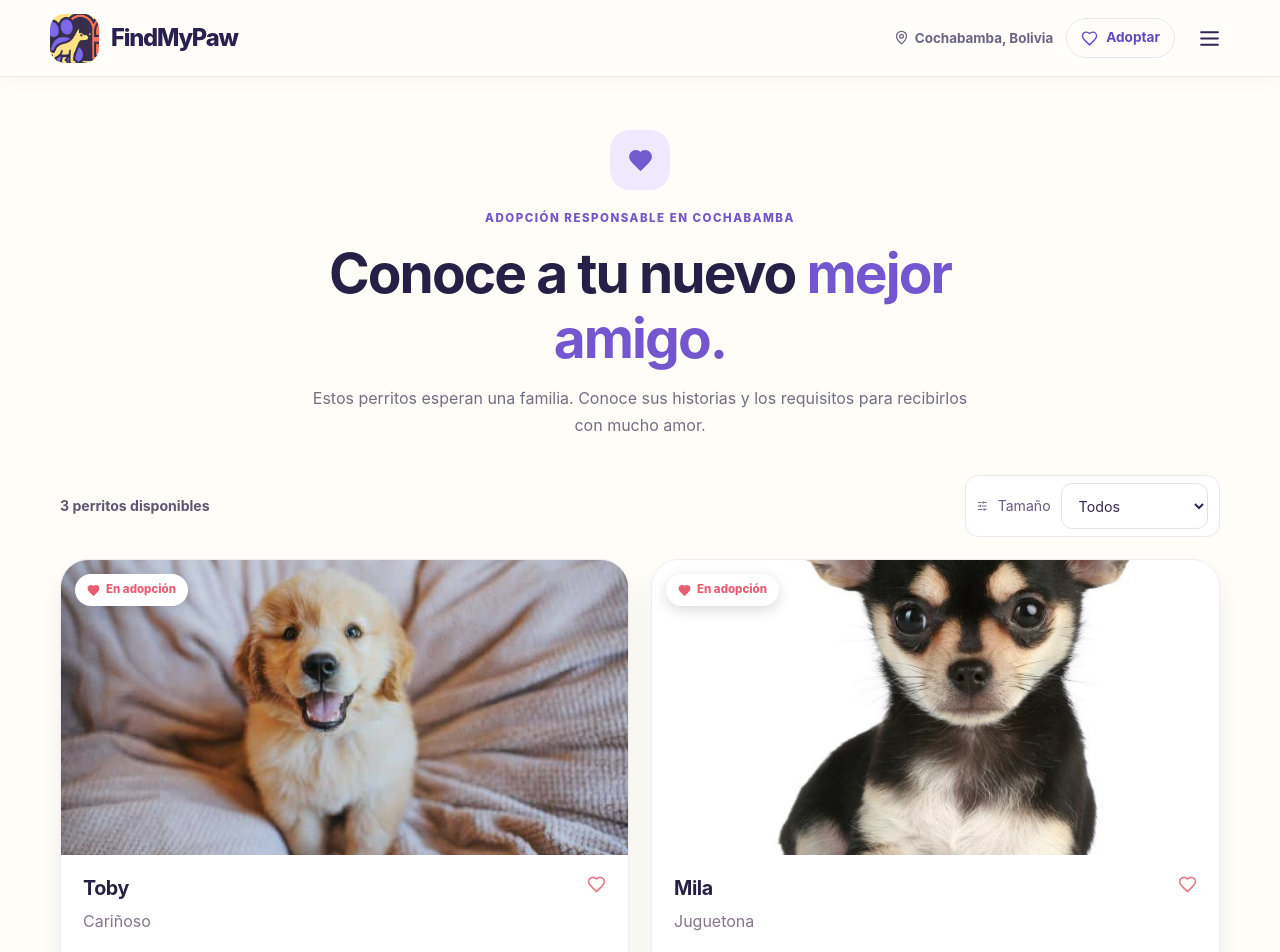
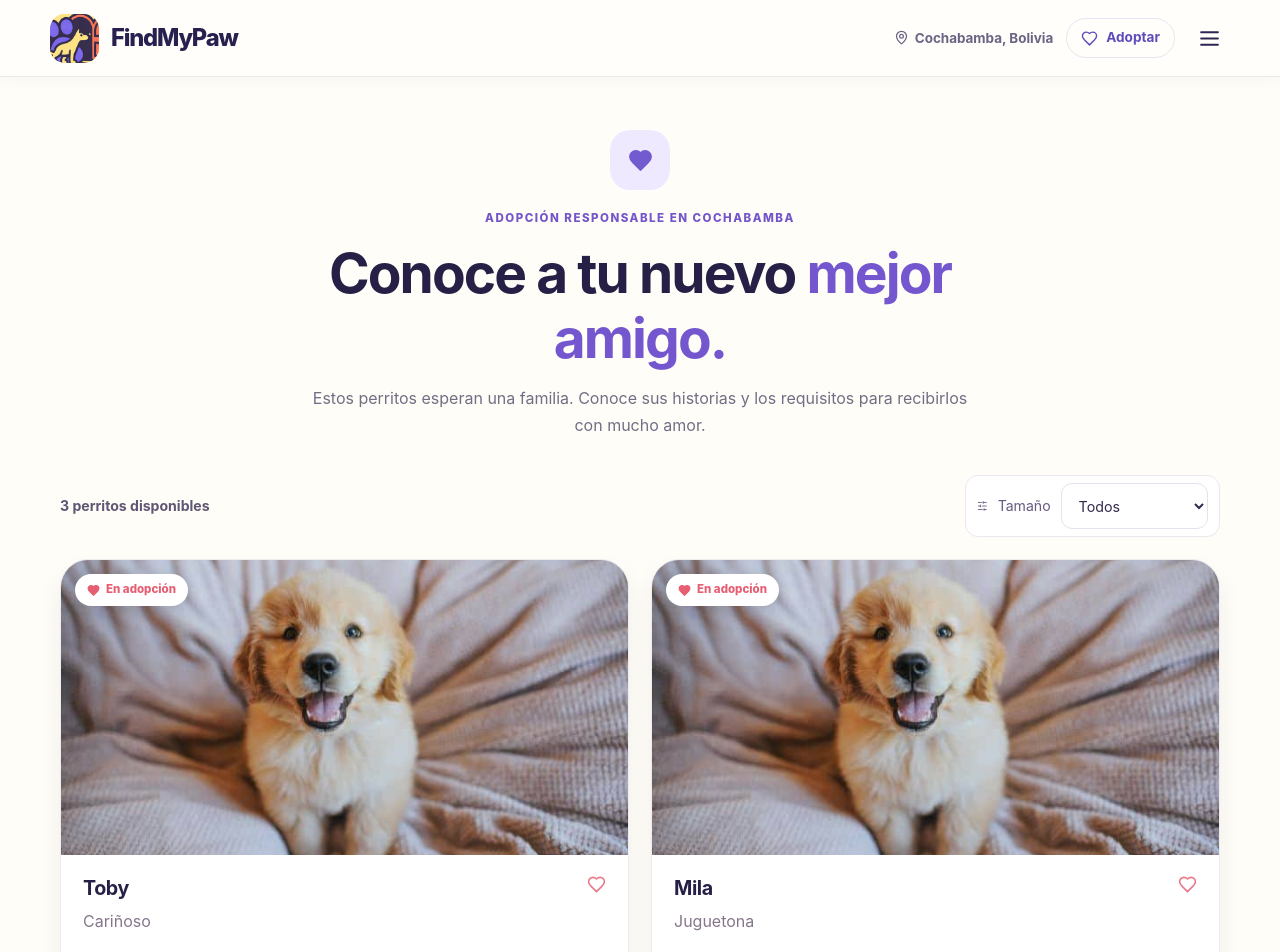
Before and after one commit to Brenda-Medrano/FindMyPaw-IS, a React (Vite) app: page /adopciones in a window 1280 px wide. Shown: the top 952 px of the page. Built offline with nearby package versions, Linux system fonts and the light colour scheme.

Commit message:
refactor: eliminar dependencia de ids en imagenes de adopcion

```diff
--- a/src/views/TarjetaAdopcion.tsx
+++ b/src/views/TarjetaAdopcion.tsx
@@ -1,18 +1,18 @@
 import type { PerroEnAdopcion } from '../model/adopcionTypes';
 import { Link } from 'react-router-dom';
 import { ArrowUpRight, Heart, PawPrint } from 'lucide-react';
+import { obtenerImagenAdopcion } from '../utils/imagenesMascotas';
 
-function imagenAdopcion(perro: PerroEnAdopcion) {
-  if (perro.foto) return perro.foto;
-  if (perro.id === 'p1') return '/pets/pet-max.png';
-  if (perro.id === 'p2') return '/pets/pet-encontrado.png';
-  return '/pets/pet-max.png';
-}
+
 export default function TarjetaAdopcion({ perro }: { perro: PerroEnAdopcion }) {
   return (
     <article className="card pet-card adoption-card">
       <Link to={`/adoptar/${perro.id}`} className="pet-card-image" aria-label={`Conocer a ${perro.nombre}`}>
-        <img src={imagenAdopcion(perro)} alt={`Fotografía ilustrativa de ${perro.nombre}`} loading="lazy" />
+        <img
+          src={obtenerImagenAdopcion(perro)}
+          alt={`Fotografía ilustrativa de ${perro.nombre}`}
+          loading="lazy"
+        />
         <span className="adoption-photo-badge"><Heart size={13} fill="currentColor"/> En adopción</span>
       </Link>
       <div className="pet-card-content">
```
